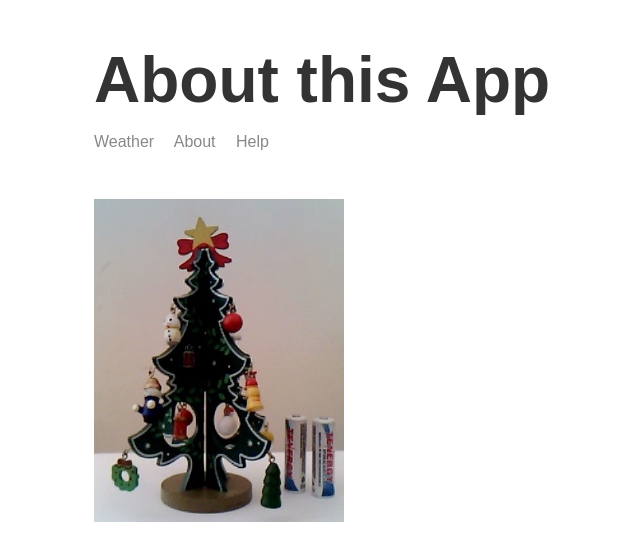
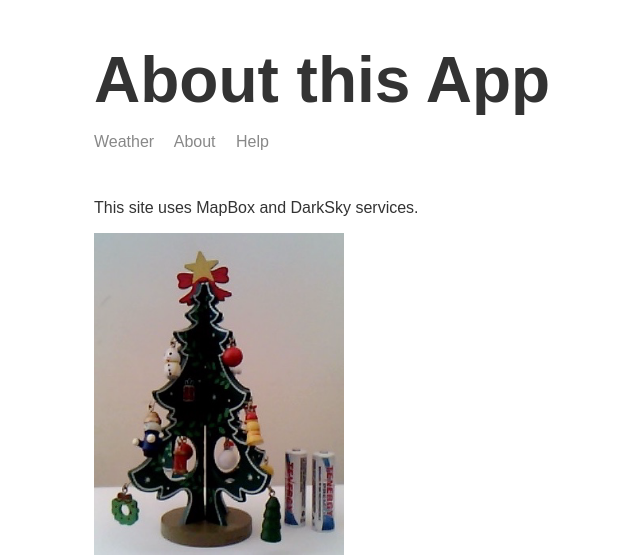
Before and after one commit to WMoon3/weatherapp-website, a Node server app: page /about in a window 1280 px wide. Shown: the top 555 px of the page, without its empty margins (221-861 px from the left). Run offline with Node 20, Linux system fonts and the light colour scheme; some libraries are stand-ins or nearby versions.

Commit message:
Add on About; upgrade Hbs

```diff
--- a/package.json
+++ b/package.json
@@ -11,6 +11,7 @@
   "license": "ISC",
   "dependencies": {
     "express": "^4.16.4",
+    "handlebars": "^4.1.2",
     "hbs": "^4.0.1",
     "request": "^2.88.0"
   }
--- a/templates/views/about.hbs
+++ b/templates/views/about.hbs
@@ -11,6 +11,7 @@
     <body>
         <div class="main-content">
             {{>header}}
+            <p>This site uses MapBox and DarkSky services.</p>
             <img class="portrait" src="/img/05012019-1636.png">
         </div>
 
```
Also changed, not shown: 1 other file.
